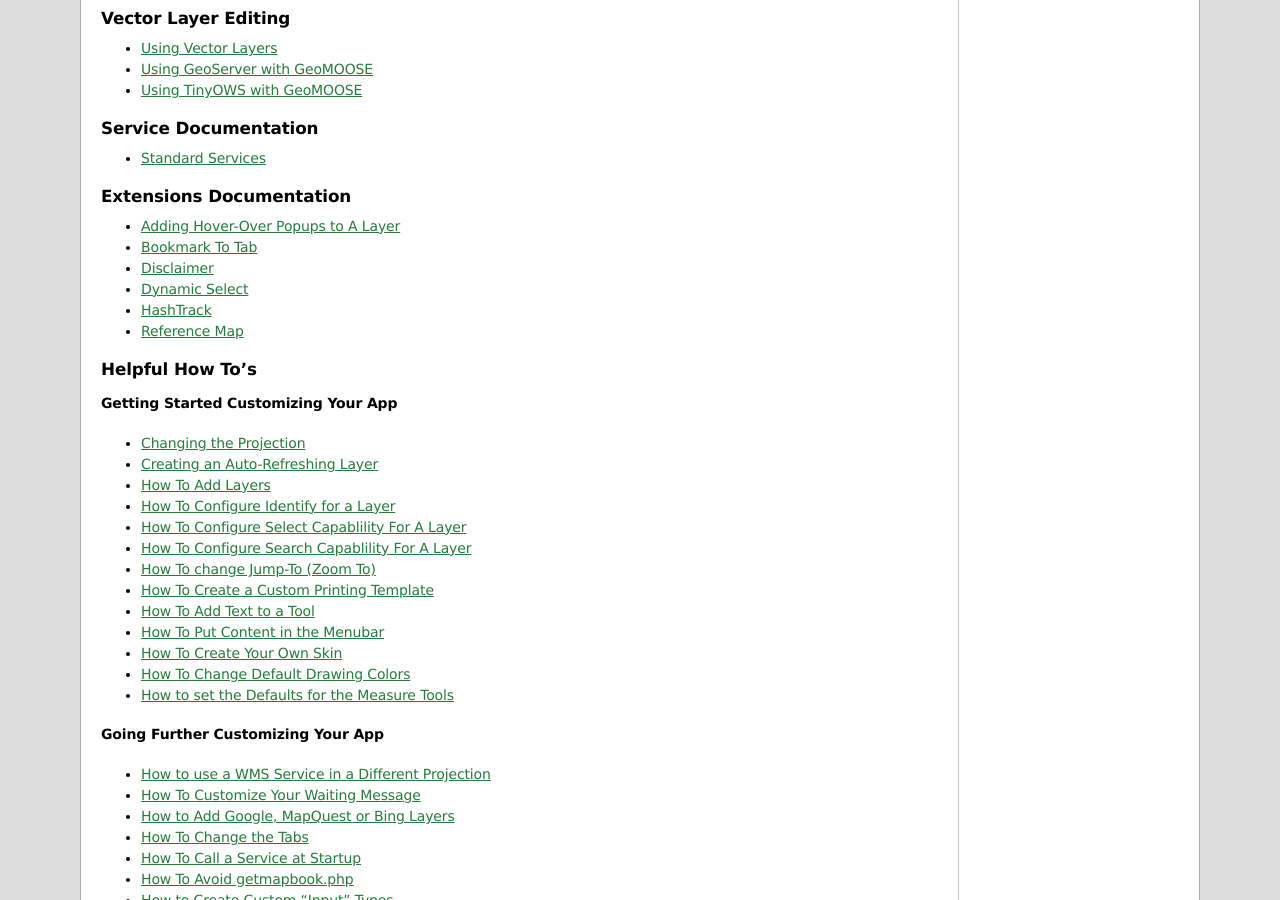
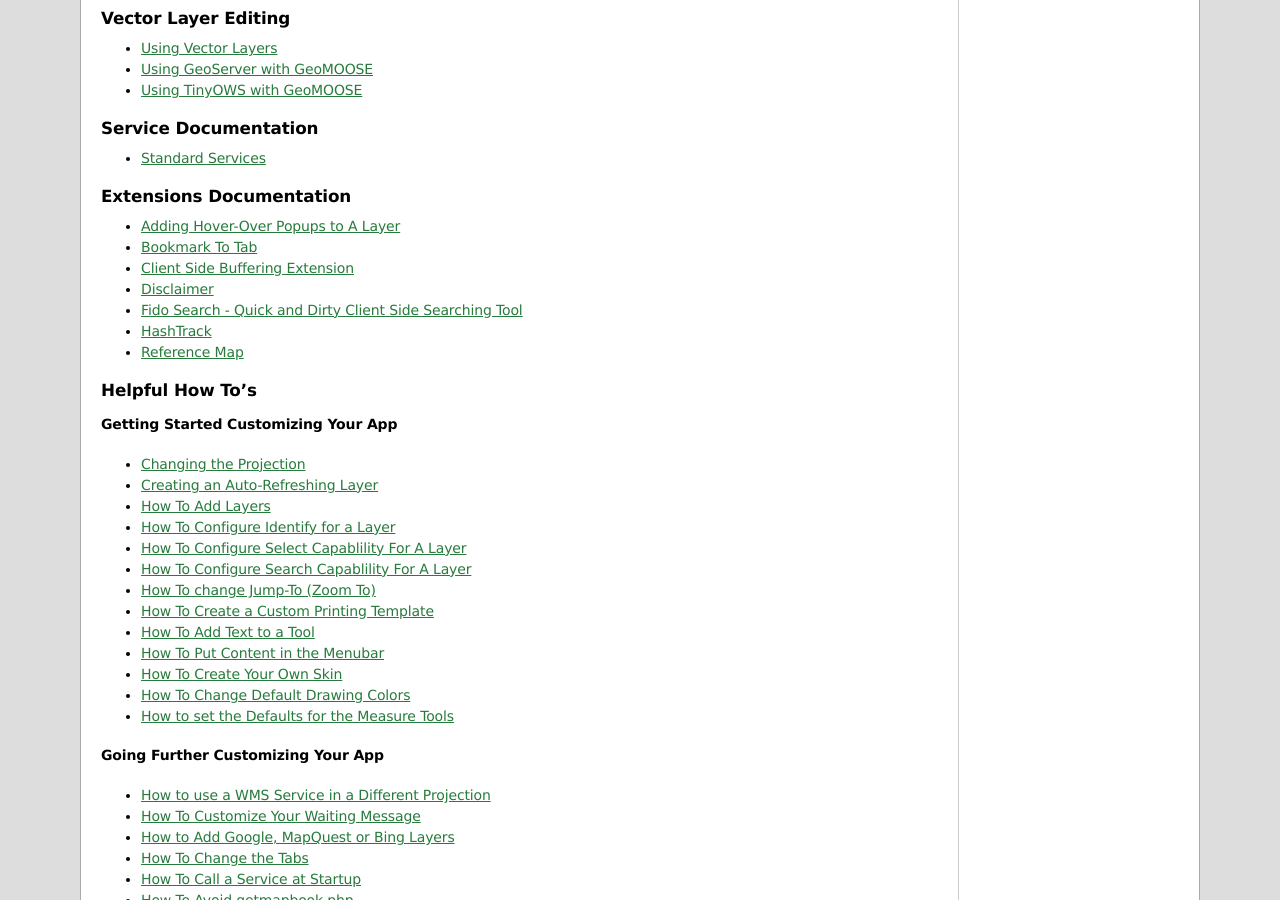
Before and after one commit to geomoose/geomoose-docs, a Sphinx documentation site: the page built from source/index.txt, in a window 1280 px wide and 900 px high, scrolled down 2266 px. Built offline with Sphinx 7.4.7, drawn with Linux system fonts in a browser that asks for light colours; some of the changed lines change nothing that is shown.

Commit message:
fixed issue with choose_shape vs select_feature, refs: geomoose/geomoose#76

```diff
--- a/source/docs/configuration.txt
+++ b/source/docs/configuration.txt
@@ -249,7 +249,7 @@
 
    Show the edit draw box for spatial steps.
 
- * ``services.tools.choose_shape``
+ * ``services.tools.select_feature``
 
    Select a shape from a vector layer.
 
--- a/source/index.txt
+++ b/source/index.txt
@@ -56,8 +56,9 @@
 
 	../howto/popups
 	../extensions/BookmarkToTab
+	../extensions/ClientBuffer
 	../extensions/Disclaimer
-	../extensions/DynamicZoom
+	../extensions/Fido
 	../extensions/HashTrack
 	../extensions/ReferenceMap
 
```
